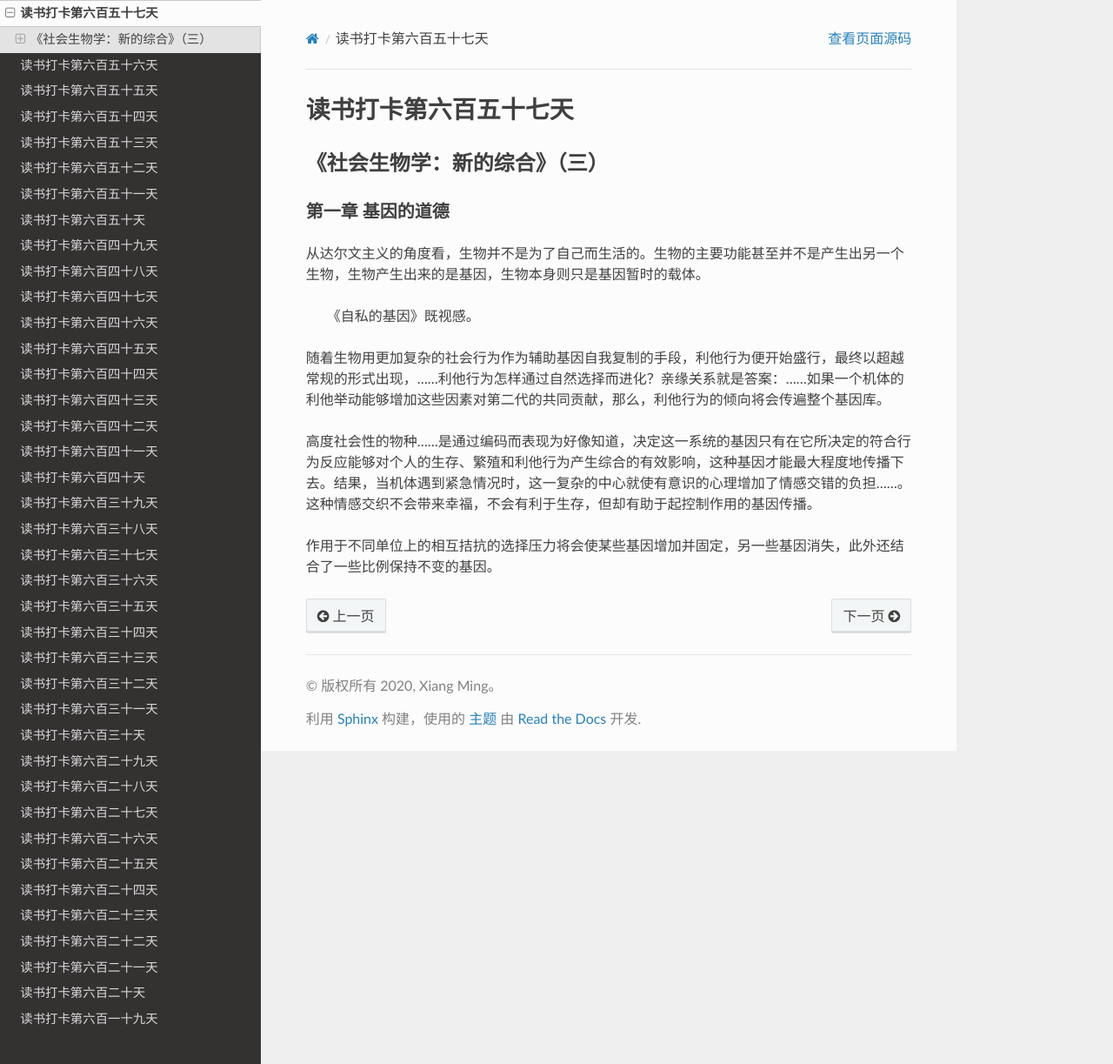
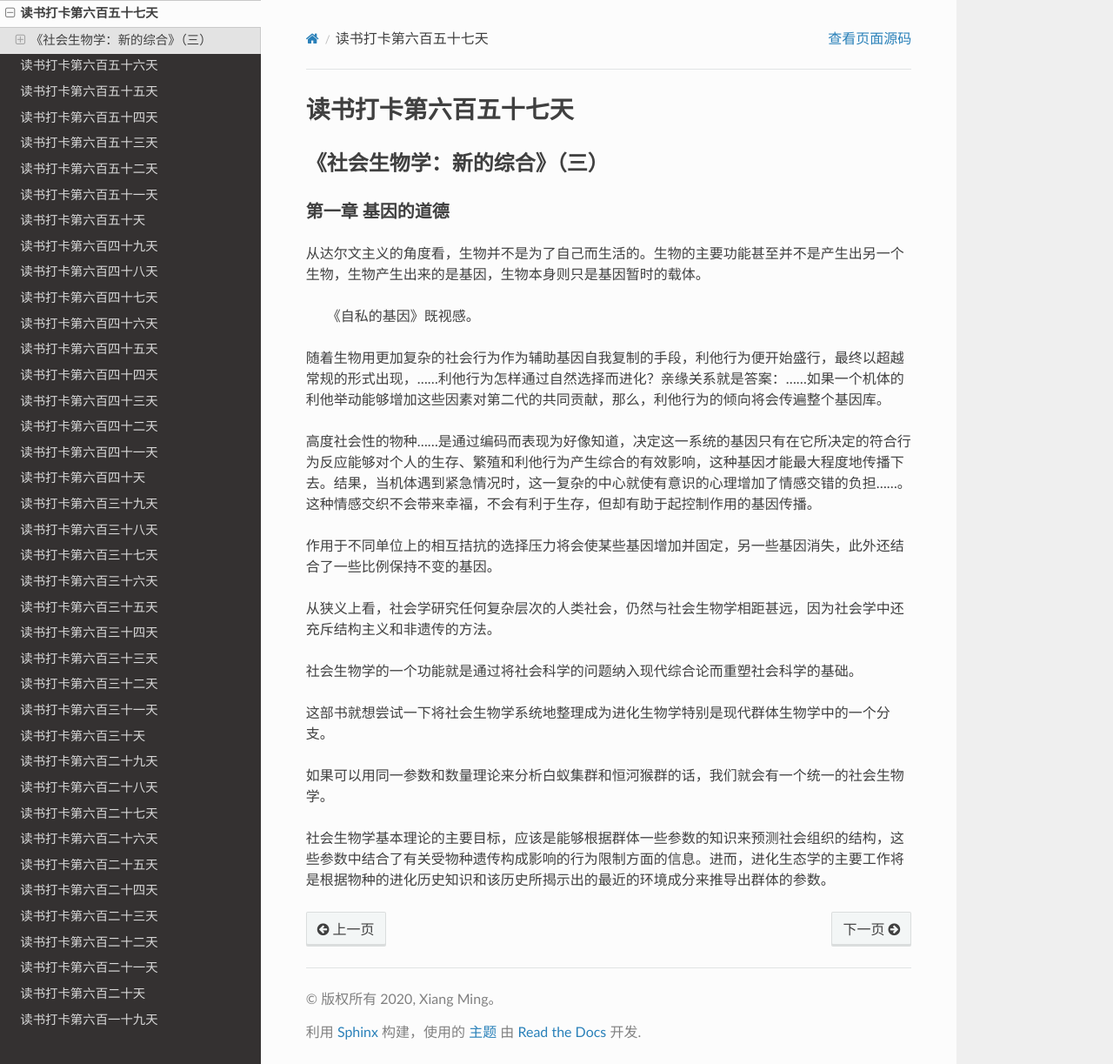
Before and after one commit to xiangming1975/reading, a Sphinx documentation site: the page built from source/2022-10-09.md, in a window 1280 px wide and 1223 px high. Shown: the whole window at 87% size. Built offline with Sphinx 7.4.7 and the Read the Docs theme 2.0.0, drawn with Linux system fonts in a browser that asks for light colours.

Commit message:
自动提交时间: 2022-10-24T22:31:54,478461731+08:00

```diff
--- a/source/2022-10-09.md
+++ b/source/2022-10-09.md
@@ -10,3 +10,13 @@
 高度社会性的物种……是通过编码而表现为好像知道，决定这一系统的基因只有在它所决定的符合行为反应能够对个人的生存、繁殖和利他行为产生综合的有效影响，这种基因才能最大程度地传播下去。结果，当机体遇到紧急情况时，这一复杂的中心就使有意识的心理增加了情感交错的负担……。这种情感交织不会带来幸福，不会有利于生存，但却有助于起控制作用的基因传播。
 
 作用于不同单位上的相互拮抗的选择压力将会使某些基因增加并固定，另一些基因消失，此外还结合了一些比例保持不变的基因。
+
+从狭义上看，社会学研究任何复杂层次的人类社会，仍然与社会生物学相距甚远，因为社会学中还充斥结构主义和非遗传的方法。
+
+社会生物学的一个功能就是通过将社会科学的问题纳入现代综合论而重塑社会科学的基础。
+
+这部书就想尝试一下将社会生物学系统地整理成为进化生物学特别是现代群体生物学中的一个分支。
+
+如果可以用同一参数和数量理论来分析白蚁集群和恒河猴群的话，我们就会有一个统一的社会生物学。
+
+社会生物学基本理论的主要目标，应该是能够根据群体一些参数的知识来预测社会组织的结构，这些参数中结合了有关受物种遗传构成影响的行为限制方面的信息。进而，进化生态学的主要工作将是根据物种的进化历史知识和该历史所揭示出的最近的环境成分来推导出群体的参数。
```
Also changed, not shown: source/2022-10-24.md (added, +13 -0 lines).
